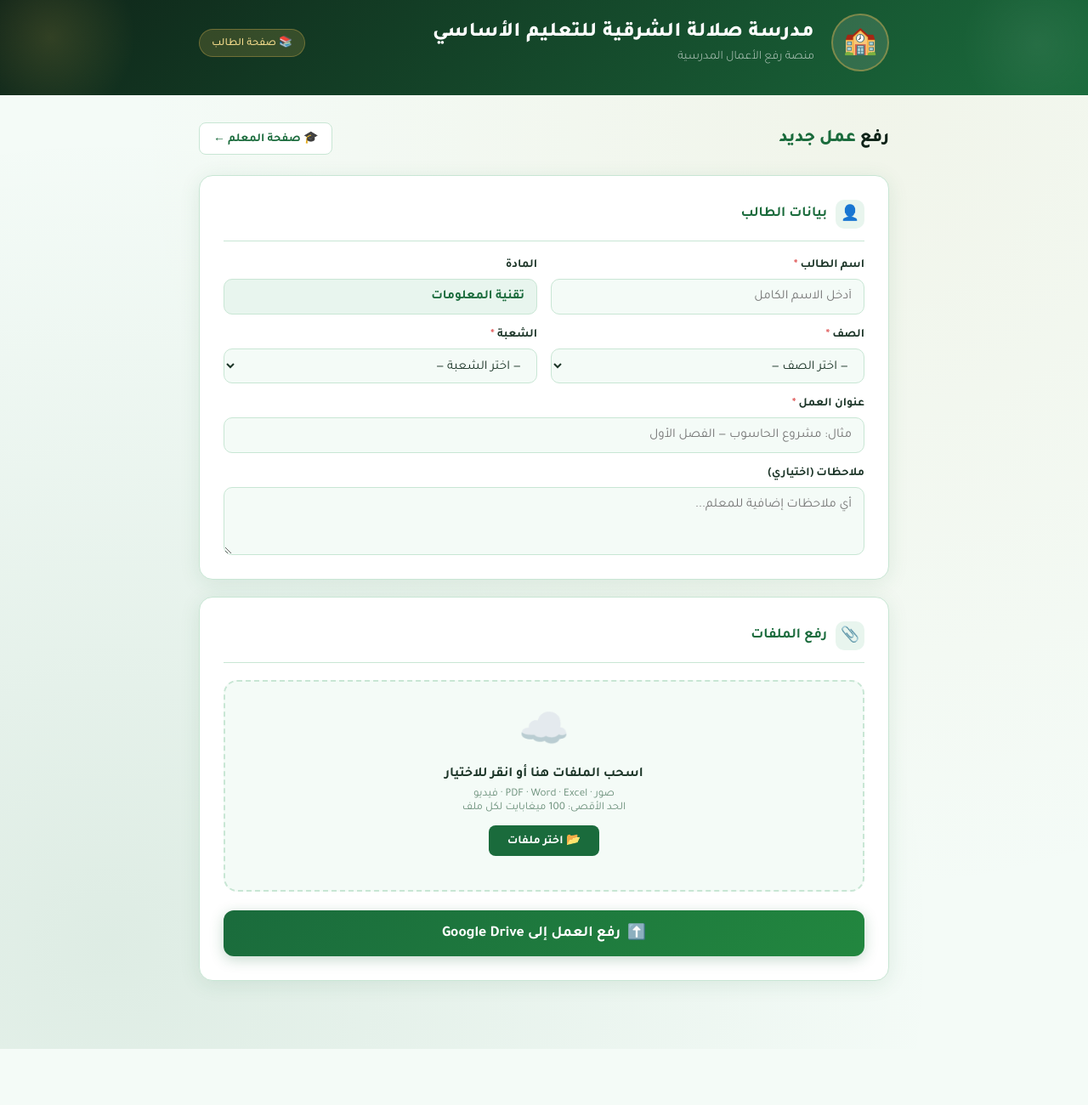
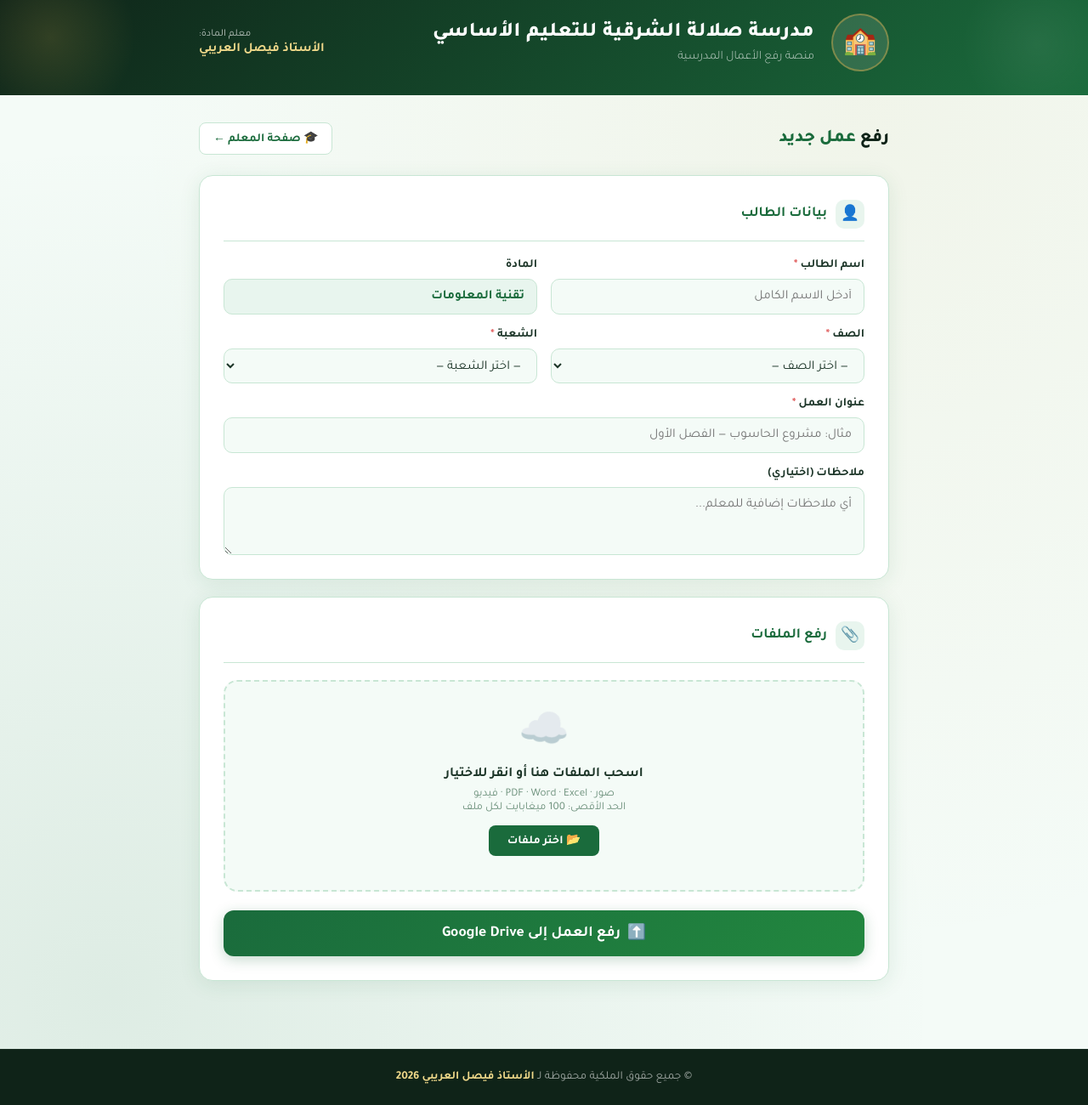
Before and after one commit to faissaltunisia/student_upload_file, a plain HTML site: page student.html in a window 1280 px wide. Shown: the part 16-1316 px from the top of the page at 85% size. Before the commit the page ends 1250 px from the top, so only its background shows below. Drawn offline with Linux system fonts and the light colour scheme.

Commit message:
Update student.html

```diff
--- a/student.html
+++ b/student.html
@@ -27,6 +27,8 @@
     background: var(--surface);
     color: var(--text);
     min-height: 100vh;
+    display: flex;
+    flex-direction: column;
     background-image:
       radial-gradient(ellipse at 80% 10%, rgba(201,168,76,0.08) 0%, transparent 60%),
       radial-gradient(ellipse at 10% 90%, rgba(26,107,60,0.10) 0%, transparent 60%);
@@ -85,16 +87,20 @@
     margin-top: 4px;
     font-weight: 300;
   }
-  .header-badge {
+  .teacher-name {
     margin-right: auto;
-    background: rgba(201,168,76,0.2);
-    border: 1px solid rgba(201,168,76,0.4);
+    text-align: left;
+  }
+  .teacher-name span {
+    display: block;
+    font-size: 0.75rem;
+    opacity: 0.7;
+    margin-bottom: 2px;
+  }
+  .teacher-name strong {
     color: var(--gold-light);
-    padding: 6px 14px;
-    border-radius: 20px;
-    font-size: 0.8rem;
-    font-weight: 500;
-    white-space: nowrap;
+    font-weight: 700;
+    font-size: 0.95rem;
   }
 
   /* Main */
@@ -102,6 +108,8 @@
     max-width: 860px;
     margin: 0 auto;
     padding: 32px 24px 60px;
+    flex: 1;
+    width: 100%;
   }
 
   .card {
@@ -288,7 +296,7 @@
   }
   .submit-btn:disabled { opacity: 0.6; cursor: not-allowed; transform: none; }
 
-  /* Success/Error */
+  /* Messages */
   .success-msg {
     display: none;
     background: #e8f5ee;
@@ -314,6 +322,20 @@
   }
   .error-msg.show { display: block; }
 
+  /* Footer */
+  footer {
+    background: var(--dark);
+    color: rgba(255,255,255,0.6);
+    text-align: center;
+    padding: 24px;
+    font-size: 0.85rem;
+    border-top: 1px solid rgba(255,255,255,0.05);
+  }
+  footer strong {
+    color: var(--gold-light);
+    font-weight: 600;
+  }
+
   .nav-link {
     display: inline-flex; align-items: center; gap: 6px;
     color: var(--green); font-weight: 600; font-size: 0.875rem;
@@ -333,6 +355,7 @@
 
   @media(max-width: 600px) {
     .form-grid { grid-template-columns: 1fr; }
+    .teacher-name { display: none; }
   }
 </style>
 </head>
@@ -345,7 +368,10 @@
       <h1>مدرسة صلالة الشرقية للتعليم الأساسي</h1>
       <p>منصة رفع الأعمال المدرسية</p>
     </div>
-    <div class="header-badge">📚 صفحة الطالب</div>
+    <div class="teacher-name">
+      <span>معلم المادة:</span>
+      <strong>الأستاذ فيصل العريبي</strong>
+    </div>
   </div>
 </header>
 
@@ -441,7 +467,12 @@
   </div>
 </main>
 
+<footer>
+  <p>© جميع حقوق الملكية محفوظة لـ <strong>الأستاذ فيصل العريبي 2026</strong></p>
+</footer>
+
 <script>
+// ... نفس كود الـ JavaScript السابق بدون تغيير ...
 let selectedFiles = [];
 
 document.getElementById('fileInput').addEventListener('change', (e) => addFiles(e.target.files));
@@ -457,7 +488,6 @@ dropZone.addEventListener('drop', (e) => {
 
 function addFiles(files) {
   for (const f of files) {
-    // تحديث الحد الأقصى هنا إلى 100 ميغا
     if (f.size > 100 * 1024 * 1024) { showError(`الملف "${f.name}" أكبر من 100 ميغابايت`); continue; }
     selectedFiles.push(f);
   }
@@ -552,7 +582,6 @@ async function uploadFiles() {
       selectedFiles = [];
       renderFileList();
 
-      // Reset form fields
       document.getElementById('studentName').value = '';
       document.getElementById('gradeLevel').value = '';
       document.getElementById('section').value = '';
```
